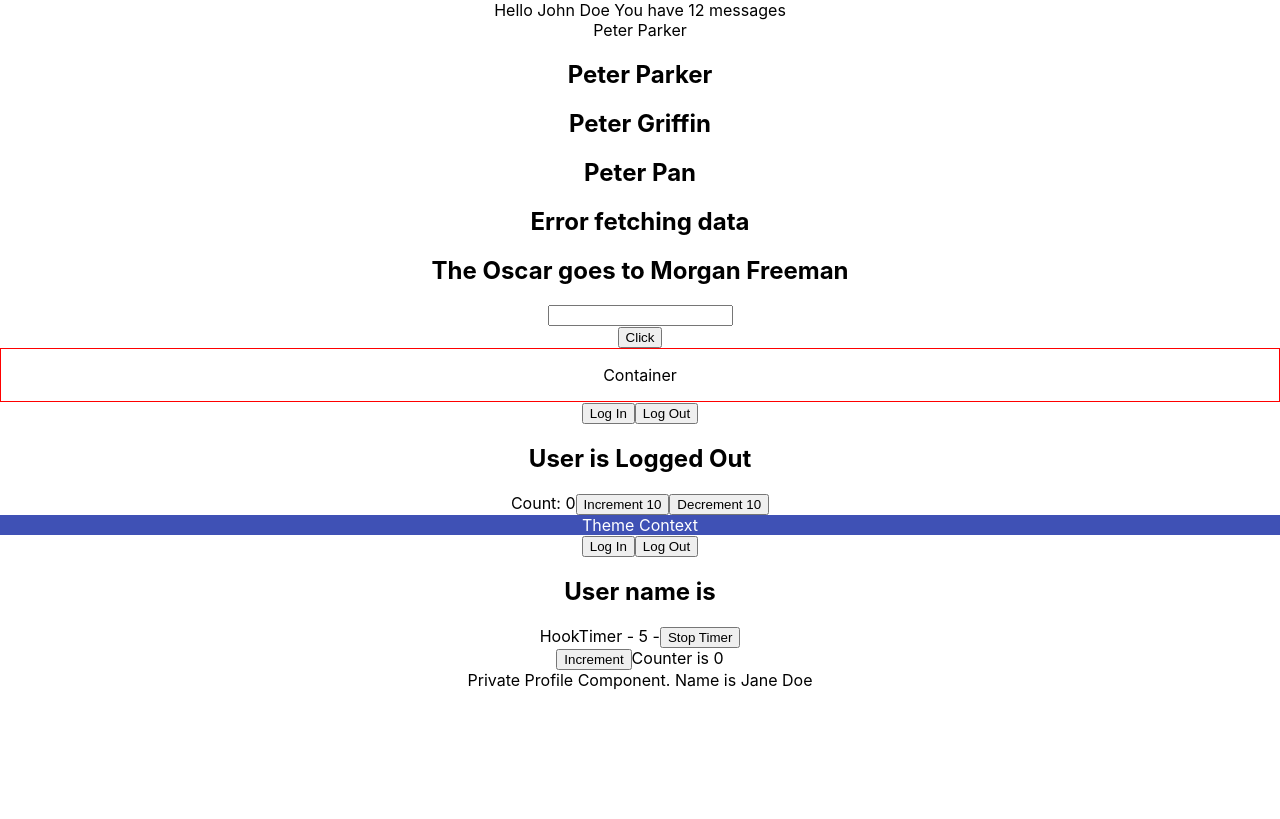
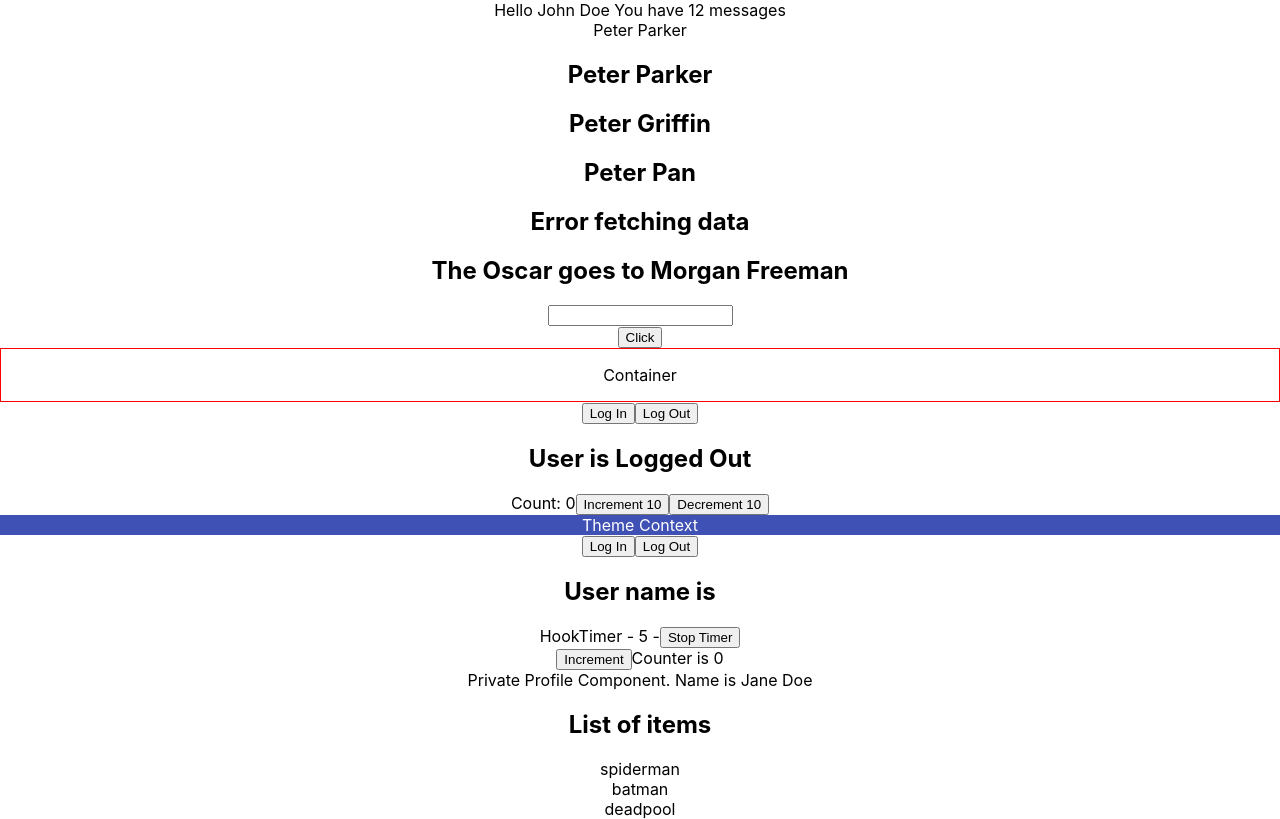
Before and after one commit to Alex-tq/react-typescript-demo, a React (Create React App) app: page / in a window 1280 px wide. Built offline with nearby package versions, Linux system fonts and the light colour scheme.

Commit message:
Generics and typescript

```diff
--- a/src/App.tsx
+++ b/src/App.tsx
@@ -19,6 +19,7 @@
 import CounterClass from "./components/class/Counter";
 import Private from "./components/auth/Private";
 import Profile from "./components/auth/Profile";
+import { List } from "./components/generics/List";
 
 function App() {
   const [text, setText] = useState("");
@@ -80,6 +81,12 @@
 
       <CounterClass message={"Counter is"} />
       <Private isLoggedIn={true} component={Profile} />
+      <List
+        items={["spiderman", "batman", "deadpool"]}
+        onClick={(item) => {
+          console.log(item);
+        }}
+      />
     </div>
   );
 }
--- /dev/null
+++ b/src/components/generics/List.tsx
@@ -0,0 +1,21 @@
+import React from "react";
+
+type ListProps<T> = {
+  items: T[];
+  onClick: (value: T) => void;
+};
+
+export function List<T extends {}>({ items, onClick }: ListProps<T>) {
+  return (
+    <div>
+      <h2>List of items</h2>
+      {items.map((item, index) => {
+        return (
+          <div key={index} onClick={() => onClick(item)}>
+            {item}
+          </div>
+        );
+      })}
+    </div>
+  );
+}
```
